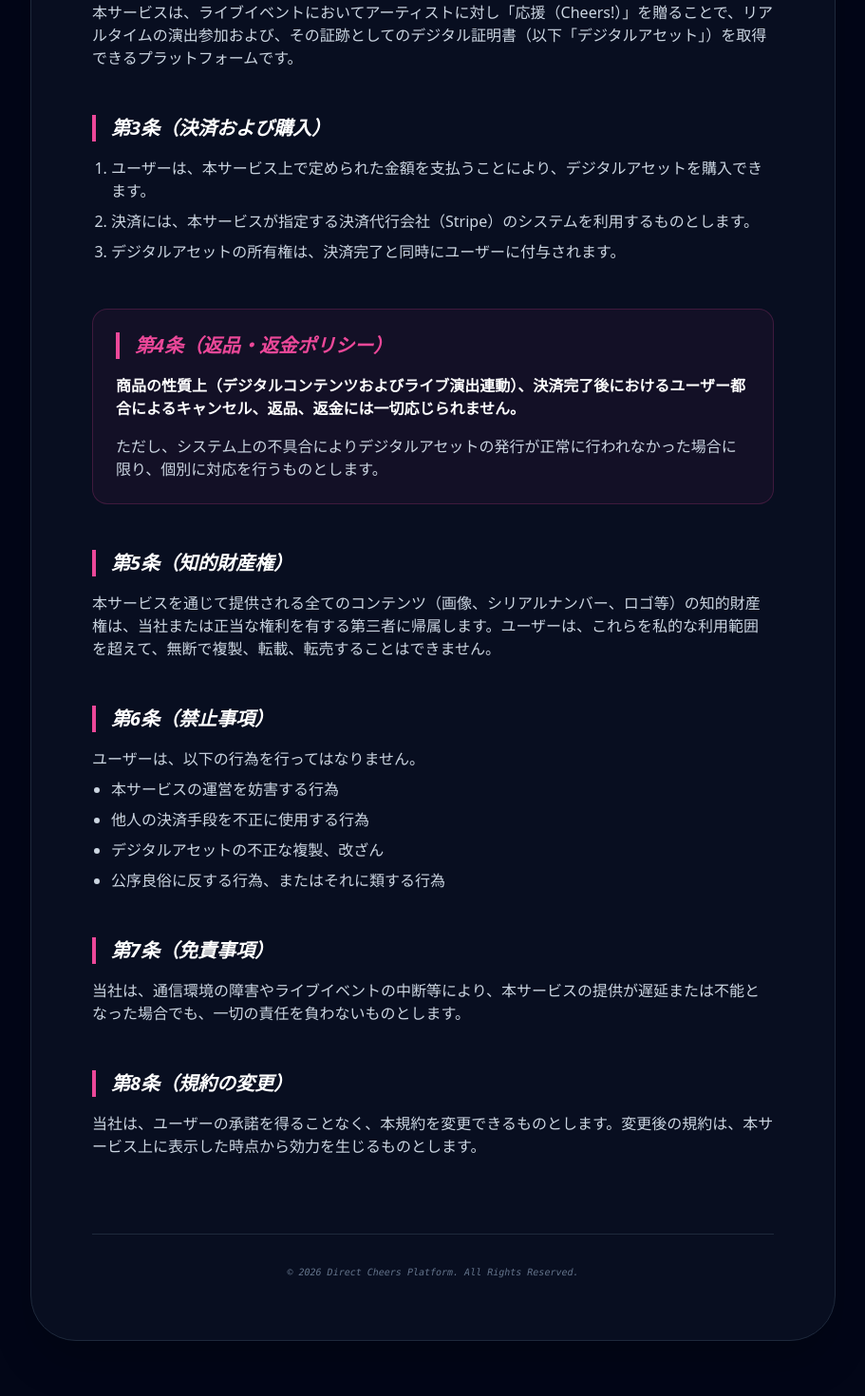
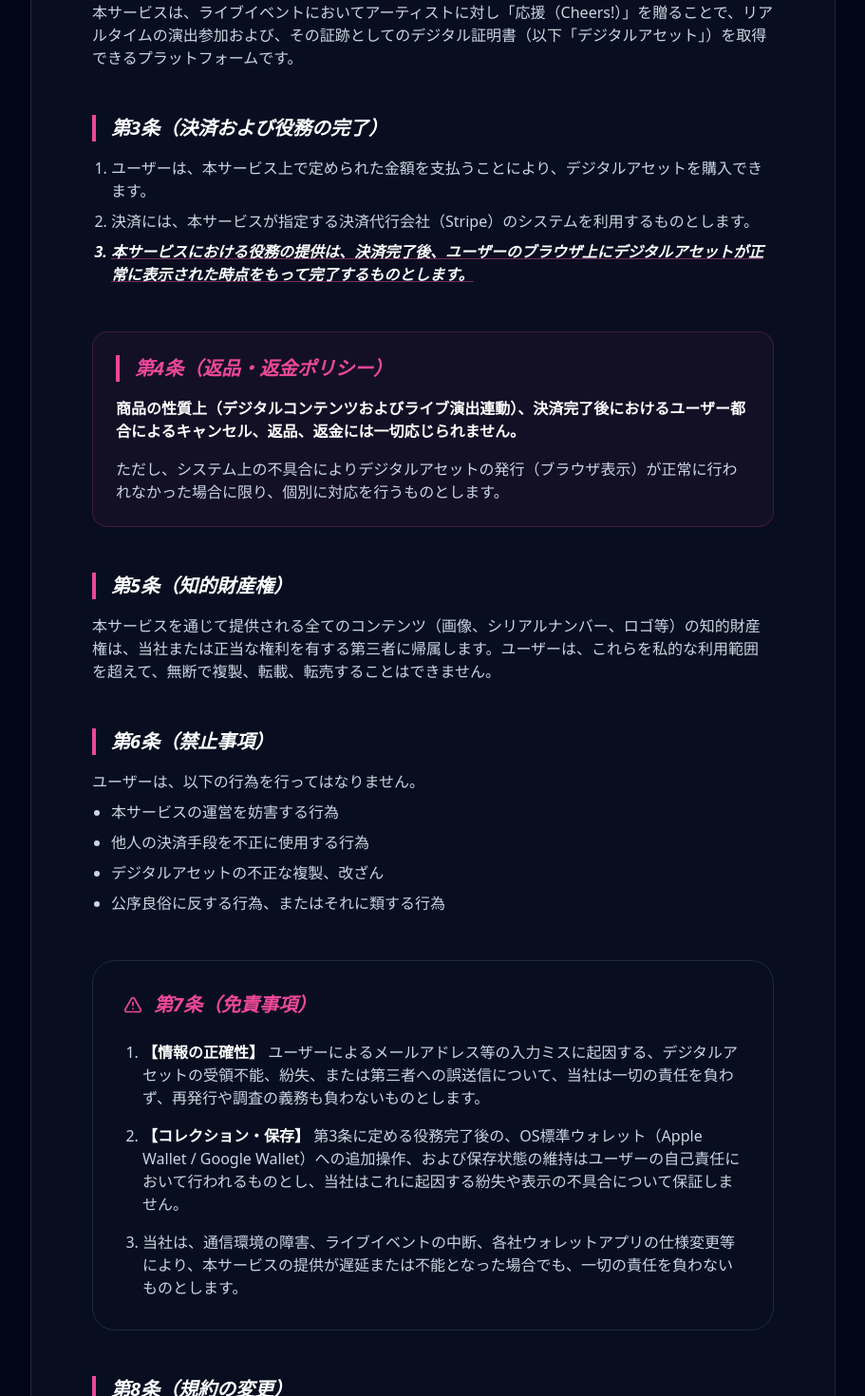
Before and after one commit to spacemindhiro/direct-cheers, a Next.js app: page /terms in a window 1280 px wide. Shown: the part 540-2010 px from the top of the page at 95% size, without its empty margins (184-1095 px from the left). Built offline with nearby package versions, Linux system fonts and the light colour scheme.

Commit message:
terms更新サービスの定義と、入力ミスの免責

```diff
--- a/app/terms/page.tsx
+++ b/app/terms/page.tsx
@@ -1,6 +1,6 @@
 import React from 'react';
 import Link from 'next/link';
-import { ArrowLeft, ShieldCheck } from "lucide-react";
+import { ArrowLeft, ShieldCheck, AlertTriangle } from "lucide-react";
 
 export default function TermsPage() {
   return (
@@ -35,18 +35,20 @@ export default function TermsPage() {
             </section>
 
             <section>
-              <h2 className="text-xl font-bold text-white mb-4 italic border-l-4 border-pink-500 pl-4">第3条（決済および購入）</h2>
+              <h2 className="text-xl font-bold text-white mb-4 italic border-l-4 border-pink-500 pl-4">第3条（決済および役務の完了）</h2>
               <ul className="list-decimal ml-5 space-y-2">
                 <li>ユーザーは、本サービス上で定められた金額を支払うことにより、デジタルアセットを購入できます。</li>
                 <li>決済には、本サービスが指定する決済代行会社（Stripe）のシステムを利用するものとします。</li>
-                <li>デジタルアセットの所有権は、決済完了と同時にユーザーに付与されます。</li>
+                <li className="text-white font-bold italic underline decoration-pink-500/50">
+                  本サービスにおける役務の提供は、決済完了後、ユーザーのブラウザ上にデジタルアセットが正常に表示された時点をもって完了するものとします。
+                </li>
               </ul>
             </section>
 
             <section className="bg-pink-500/5 p-6 rounded-2xl border border-pink-500/20">
               <h2 className="text-xl font-bold text-pink-500 mb-4 italic border-l-4 border-pink-500 pl-4">第4条（返品・返金ポリシー）</h2>
               <p className="mb-4 text-white font-bold">商品の性質上（デジタルコンテンツおよびライブ演出連動）、決済完了後におけるユーザー都合によるキャンセル、返品、返金には一切応じられません。</p>
-              <p>ただし、システム上の不具合によりデジタルアセットの発行が正常に行われなかった場合に限り、個別に対応を行うものとします。</p>
+              <p>ただし、システム上の不具合によりデジタルアセットの発行（ブラウザ表示）が正常に行われなかった場合に限り、個別に対応を行うものとします。</p>
             </section>
 
             <section>
@@ -65,9 +67,22 @@ export default function TermsPage() {
               </ul>
             </section>
 
-            <section>
-              <h2 className="text-xl font-bold text-white mb-4 italic border-l-4 border-pink-500 pl-4">第7条（免責事項）</h2>
-              <p>当社は、通信環境の障害やライブイベントの中断等により、本サービスの提供が遅延または不能となった場合でも、一切の責任を負わないものとします。</p>
+            <section className="border border-slate-800 p-8 rounded-3xl space-y-6">
+              <div className="flex items-center gap-3 text-pink-500 mb-2">
+                <AlertTriangle size={20} />
+                <h2 className="text-xl font-bold italic uppercase">第7条（免責事項）</h2>
+              </div>
+              <ul className="list-decimal ml-5 space-y-4">
+                <li>
+                  <span className="text-white font-bold">【情報の正確性】</span> ユーザーによるメールアドレス等の入力ミスに起因する、デジタルアセットの受領不能、紛失、または第三者への誤送信について、当社は一切の責任を負わず、再発行や調査の義務も負わないものとします。
+                </li>
+                <li>
+                  <span className="text-white font-bold">【コレクション・保存】</span> 第3条に定める役務完了後の、OS標準ウォレット（Apple Wallet / Google Wallet）への追加操作、および保存状態の維持はユーザーの自己責任において行われるものとし、当社はこれに起因する紛失や表示の不具合について保証しません。
+                </li>
+                <li>
+                  当社は、通信環境の障害、ライブイベントの中断、各社ウォレットアプリの仕様変更等により、本サービスの提供が遅延または不能となった場合でも、一切の責任を負わないものとします。
+                </li>
+              </ul>
             </section>
 
             <section>
```
